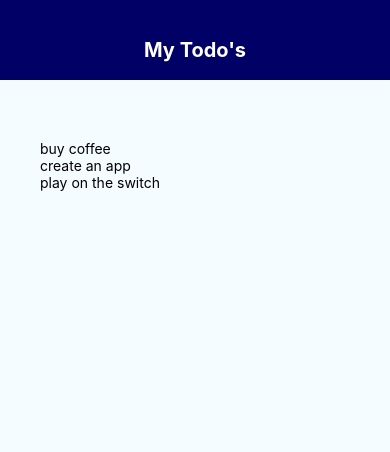
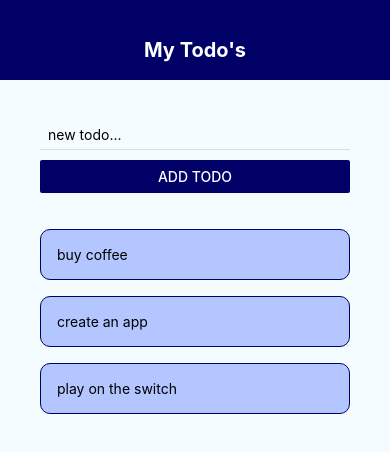
Before and after one commit to ananyabisht07/React, a React Native app in the folder ReactNative/: screen / in a window 390 px wide. Shown: the top 452 px of the page. Built offline with nearby package versions, Linux system fonts and the light colour scheme.

Commit message:
Todo App (part 2)

```diff
--- a/ReactNative/App.js
+++ b/ReactNative/App.js
@@ -1,7 +1,8 @@
 import  React, {useState} from 'react';
 import { Platform, StyleSheet, Text, View, FlatList} from 'react-native';
 import  Header from './Components/Header'
-
+import TodoItem from './Components/todoItem'
+import AddTodo from './Components/addTodo';
 
 const instructions = Platform.select({
   ios: `Press Cmd+R to reload,\nCmd+D or shake for dev menu`,
@@ -14,17 +15,34 @@
     { text: 'create an app', key: '2' },
     { text: 'play on the switch', key: '3' }
   ])
+
+  const pressHandler = (key) => {
+    setTodos((prevTodos) => {
+      return prevTodos.filter(todo => todo.key !=key )
+    });
+  }
+
+  const submitHandler = (text) => {
+    setTodos((prevTodos) => {
+      return [
+        { text: text, key: Math.random().toString() },
+        ...prevTodos
+      ]
+    })
+  }
+
     return (
     <View style={styles.container}>
       {/* header */}
       <Header />
       <View style={styles.content}>
         {/* to form */}
+        <AddTodo submitHandler={submitHandler} />
         <View style={styles.list}>
           <FlatList
             data={todos}
             renderItem={({item}) => (
-              <Text>{item.text}</Text>
+              <TodoItem item={item} pressHandler={pressHandler} />
             )}
           />
         </View>
@@ -43,6 +61,7 @@
     padding: 40,
   },
   list: {
-    marginTop: 20
+    marginTop: 20,
+
   }
 });
--- /dev/null
+++ b/ReactNative/Components/addTodo.js
@@ -0,0 +1,29 @@
+import  React, {useState} from 'react';
+import {StyleSheet, TextInput, Button, View} from 'react-native';
+
+export default function AddTodo({submitHandler}) {
+    const [text, setText] = useState('');
+
+    const changeHandler = (val) => {
+        setText(val);
+    }
+    return (
+        <View>
+            <TextInput
+                style={styles.input}
+                placeholder='new todo...'
+                onChangeText={changeHandler} />
+            <Button onPress={ () => submitHandler(text)} title='Add Todo' color='#000066' />
+        </View>
+    )
+}
+
+const styles = StyleSheet.create({
+    input: {
+        marginBottom: 10,
+        paddingHorizontal: 8,
+        paddingVertical: 6,
+        borderBottomWidth: 1,
+        borderBottomColor: '#ddd'
+    }
+})
--- /dev/null
+++ b/ReactNative/Components/todoItem.js
@@ -0,0 +1,26 @@
+import  React from 'react';
+import { StyleSheet, Text, TouchableOpacity} from 'react-native';
+
+export default function TodoItem({ item, pressHandler}) {
+    return (
+        <TouchableOpacity style={styles.touch} onPress={() => pressHandler(item.key) }>
+            <Text style={styles.item}>{item.text}</Text>
+        </TouchableOpacity>
+    )
+}
+
+const styles = StyleSheet.create({
+    item: {
+        padding: 16,
+        marginTop: 16,
+        borderColor: '#000066' ,
+        borderWidth: 1,
+        borderStyle: 'solid',
+        borderRadius: 10,
+        backgroundColor:'#b3c6ff'
+
+    },
+    touch: {
+
+    }
+})
```
